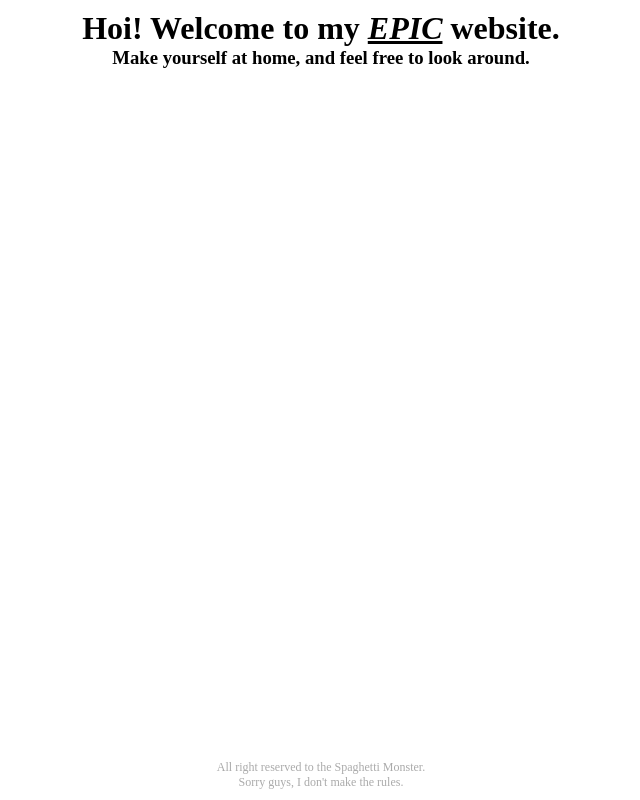
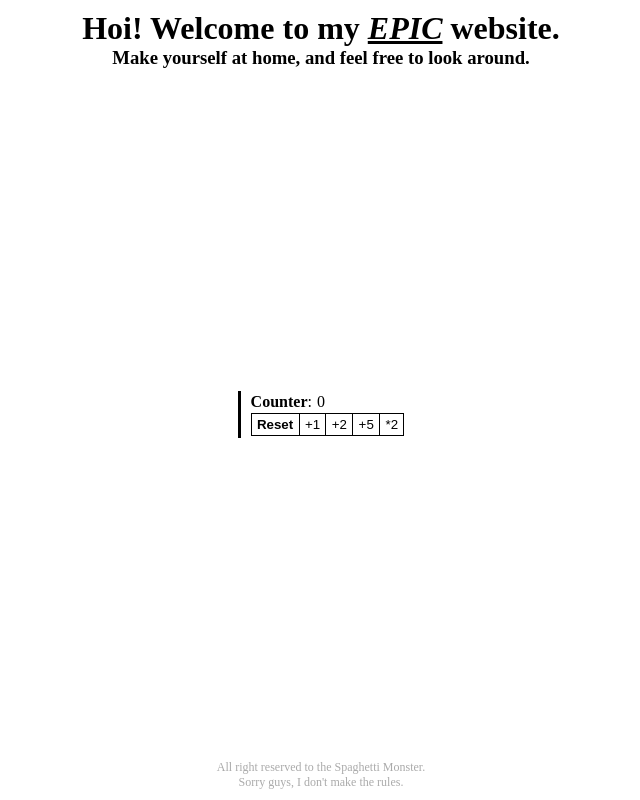
Before and after one commit to SWH03403/sample, a plain HTML site: page src/index.html in a window 1280 px wide. Shown: the whole page, without its empty margins (319-959 px from the left). Drawn offline with Linux system fonts and the light colour scheme.

Commit message:
feat: styled number counter

```diff
--- a/src/css/style.css
+++ b/src/css/style.css
@@ -20,6 +20,12 @@ body {
 		flex-grow: 1;
 		flex-basis: 0;
 		overflow: scroll;
+
+		display: flex;
+		flex-flow: row wrap;
+		align-items: center;
+		justify-content: center;
+		gap: 10px;
 	}
 
 	& > header, & > footer {
@@ -35,9 +41,34 @@ body {
 	}
 }
 
-h1, h2, h3, h4, h5, p {
+h1, h2, h3, h4, h5, p, a, button {
 	margin: 0;
 	padding: 0;
+}
+a, button {
+	outline: none;
+	border: 1px solid black;
+	padding: .2em .4em;
+	text-decoration: none;
+
+	color: black;
+	background-color: white;
+
+	&:hover { background-color: #ddd; }
+	&:active { background-color: #aaa; }
+}
+
+section.showcase {
+	padding: 2px 10px;
+	padding-right: 0;
+	border-left: 3px solid black;
+
+	display: flex;
+	flex-direction: column;
+	align-items: flex-start;
+	gap: 2px;
+
+	& > header { display: flex; }
 }
 
 .epic-text {
@@ -45,3 +76,8 @@ h1, h2, h3, h4, h5, p {
 	font-weight: bold;
 	text-decoration: underline;
 }
+
+#s-counter {
+	& > header > :last-child { margin-left: 5px; }
+	& > content > :not(:first-child) { border-left: none; }
+}
--- a/src/index.html
+++ b/src/index.html
@@ -12,6 +12,19 @@
 			<h3>Make yourself at home, and feel free to look around.</h3>
 		</header>
 		<main>
+			<section id="s-counter" class="showcase">
+				<header>
+					<h4>Counter</h4><span>:</span>
+					<span id="counter-value">0</span>
+				</header>
+				<content>
+					<button><h4>Reset</h4></span>
+					<button>+1</span>
+					<button>+2</span>
+					<button>+5</span>
+					<button>*2</span>
+				</content>
+			</section>
 		</main>
 		<footer>
 			<p>All right reserved to the Spaghetti Monster.</p>
```
